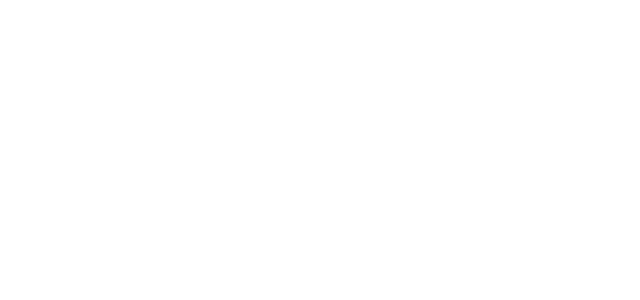
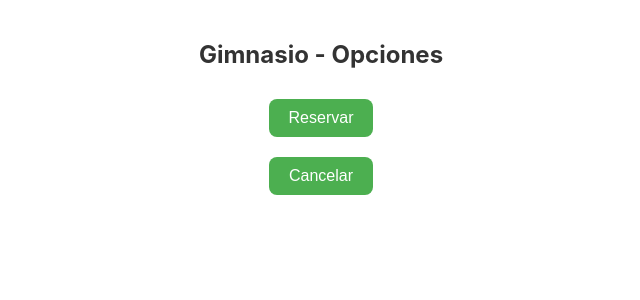
Before and after one commit to giovanniM01/DIU-Proyect, a React (Create React App) app in the folder diu-project/: page /gym-options in a window 1280 px wide. Before the commit this address had no page. Shown: the top 300 px of the page, without its empty margins (319-959 px from the left). Built offline with nearby package versions, Linux system fonts and the light colour scheme; the HTML template or start-up script is replaced by a standard one.

Commit message:
commit page GymOptions
Commit la page de reserva y cancelacion de gym

```diff
--- a/diu-project/src/App.js
+++ b/diu-project/src/App.js
@@ -2,8 +2,9 @@
 import { BrowserRouter as Router, Routes, Route } from 'react-router-dom';
 import Login from './pages/Login';
 import OptionsPage from './pages/OptionsPage';
-import GymPage from './pages/GymPage';
 import ReservationPage from './pages/ReservationPage';
+import CancelPage from './pages/CancelPage';
+import GymOptionsPage from './pages/GymOptionsPage';
 import SeleccionesPage from './pages/SeleccionesPage';
 import TalleresPage from './pages/TalleresPage';
 
@@ -13,8 +14,9 @@
       <Routes>
         <Route path="/" element={<Login />} />
         <Route path="/options" element={<OptionsPage />} />
-        <Route path="/gym" element={<GymPage />} />
+        <Route path="/gym-options" element={<GymOptionsPage />} />
         <Route path="/reservation" element={<ReservationPage />} />
+        <Route path="/cancel" element={<CancelPage />} />
         <Route path="/selecciones" element={<SeleccionesPage />} />
         <Route path="/talleres" element={<TalleresPage />} />
       </Routes>
--- /dev/null
+++ b/diu-project/src/pages/CancelPage.js
@@ -0,0 +1,37 @@
+import React, { useState, useEffect } from 'react';
+import '../styles/CancelPage.css';
+
+const CancelPage = () => {
+  const [reservations, setReservations] = useState([]);
+
+  useEffect(() => {
+    const savedReservations = JSON.parse(localStorage.getItem('reservations')) || [];
+    setReservations(savedReservations);
+  }, []);
+
+  const handleCancel = (reservation) => {
+    if (window.confirm(`¿Estás seguro de que deseas cancelar la reserva: ${reservation}?`)) {
+      const updatedReservations = reservations.filter((res) => res !== reservation);
+      setReservations(updatedReservations);
+      localStorage.setItem('reservations', JSON.stringify(updatedReservations));
+    }
+  };
+
+  return (
+    <div className="cancel-container">
+      <h2>Tus Reservas</h2>
+      {reservations.length > 0 ? (
+        reservations.map((reservation, index) => (
+          <div key={index} className="reservation-item">
+            <span>{reservation}</span>
+            <button className="cancel-button" onClick={() => handleCancel(reservation)}>Cancelar</button>
+          </div>
+        ))
+      ) : (
+        <p>No tienes reservas actuales.</p>
+      )}
+    </div>
+  );
+};
+
+export default CancelPage;
--- /dev/null
+++ b/diu-project/src/pages/GymOptionsPage.js
@@ -0,0 +1,17 @@
+import React from 'react';
+import { useNavigate } from 'react-router-dom';
+import '../styles/GymOptionsPage.css';
+
+const GymOptionsPage = () => {
+  const navigate = useNavigate();
+
+  return (
+    <div className="gym-options-container">
+      <h2>Gimnasio - Opciones</h2>
+      <button onClick={() => navigate('/reservation')} className="gym-option-button">Reservar</button>
+      <button onClick={() => navigate('/cancel')} className="gym-option-button">Cancelar</button>
+    </div>
+  );
+};
+
+export default GymOptionsPage;
--- a/diu-project/src/pages/Login.js
+++ b/diu-project/src/pages/Login.js
@@ -23,7 +23,7 @@
       setEmailError('El correo es obligatorio');
       isValid = false;
     } else if (!validateEmail(email)) {
-      setEmailError('Ingrese un correo válido');
+      setEmailError('Ingrese un correo válido nombre@usm.cl');
       isValid = false;
     } else {
       setEmailError('');
--- a/diu-project/src/pages/OptionsPage.js
+++ b/diu-project/src/pages/OptionsPage.js
@@ -8,7 +8,7 @@
   return (
     <div className="options-container">
       <h2>Opciones</h2>
-      <button onClick={() => navigate('/gym')} className="option-button">Gimnasio</button>
+      <button onClick={() => navigate('/gym-options')} className="option-button">Gimnasio</button>
       <button onClick={() => navigate('/selecciones')} className="option-button">Seleccionados</button>
       <button onClick={() => navigate('/talleres')} className="option-button">Talleres</button>
     </div>
--- a/diu-project/src/pages/ReservationPage.js
+++ b/diu-project/src/pages/ReservationPage.js
@@ -32,6 +32,12 @@
       }
     }
   };
+
+  const saveReservations = () => {
+    localStorage.setItem('reservations', JSON.stringify(selectedBlocks));
+    alert(`Has reservado: ${selectedBlocks.join(', ')}`);
+  };
+
 
   const isBlockSelected = (block) => selectedBlocks.includes(block);
 
@@ -72,9 +78,10 @@
         <p>Selecciona tu bloque (max 2)</p>
         <p>Haz clic en agendar</p>
       </div>
-      <button className="agendar-button" onClick={() => alert(`Has reservado: ${selectedBlocks.join(', ')}`)}>
+      <button className="agendar-button" onClick={saveReservations}>
         Agendar
       </button>
+
     </div>
   );
 }
--- /dev/null
+++ b/diu-project/src/styles/CancelPage.css
@@ -0,0 +1,36 @@
+.cancel-container {
+    display: flex;
+    flex-direction: column;
+    align-items: center;
+    padding: 20px;
+  }
+
+  .cancel-container h2 {
+    font-size: 24px;
+    color: #333;
+  }
+
+  .reservation-item {
+    display: flex;
+    align-items: center;
+    justify-content: space-between;
+    width: 300px;
+    padding: 10px;
+    margin: 10px 0;
+    background-color: #f4f4f4;
+    border: 1px solid #ddd;
+    border-radius: 8px;
+  }
+
+  .cancel-button {
+    background-color: red;
+    color: white;
+    border: none;
+    padding: 5px 10px;
+    border-radius: 4px;
+    cursor: pointer;
+  }
+
+  .cancel-button:hover {
+    background-color: darkred;
+  }
--- /dev/null
+++ b/diu-project/src/styles/GymOptionsPage.css
@@ -0,0 +1,28 @@
+.gym-options-container {
+    display: flex;
+    flex-direction: column;
+    align-items: center;
+    padding: 20px;
+  }
+
+  .gym-options-container h2 {
+    font-size: 24px;
+    color: #333;
+    margin-bottom: 20px;
+  }
+
+  .gym-option-button {
+    background-color: #4caf50;
+    color: white;
+    border: none;
+    padding: 10px 20px;
+    margin: 10px;
+    font-size: 16px;
+    cursor: pointer;
+    border-radius: 8px;
+    transition: background-color 0.3s;
+  }
+
+  .gym-option-button:hover {
+    background-color: #45a049;
+  }
--- a/diu-project/src/styles/SeleccionesPage.css
+++ b/diu-project/src/styles/SeleccionesPage.css
@@ -3,6 +3,7 @@
   padding: 20px;
   text-align: center;
   background: linear-gradient(780deg, #0f0f0f, #002e5f);
+  width: 100%;
 }
 
 .deportes-list {
```
